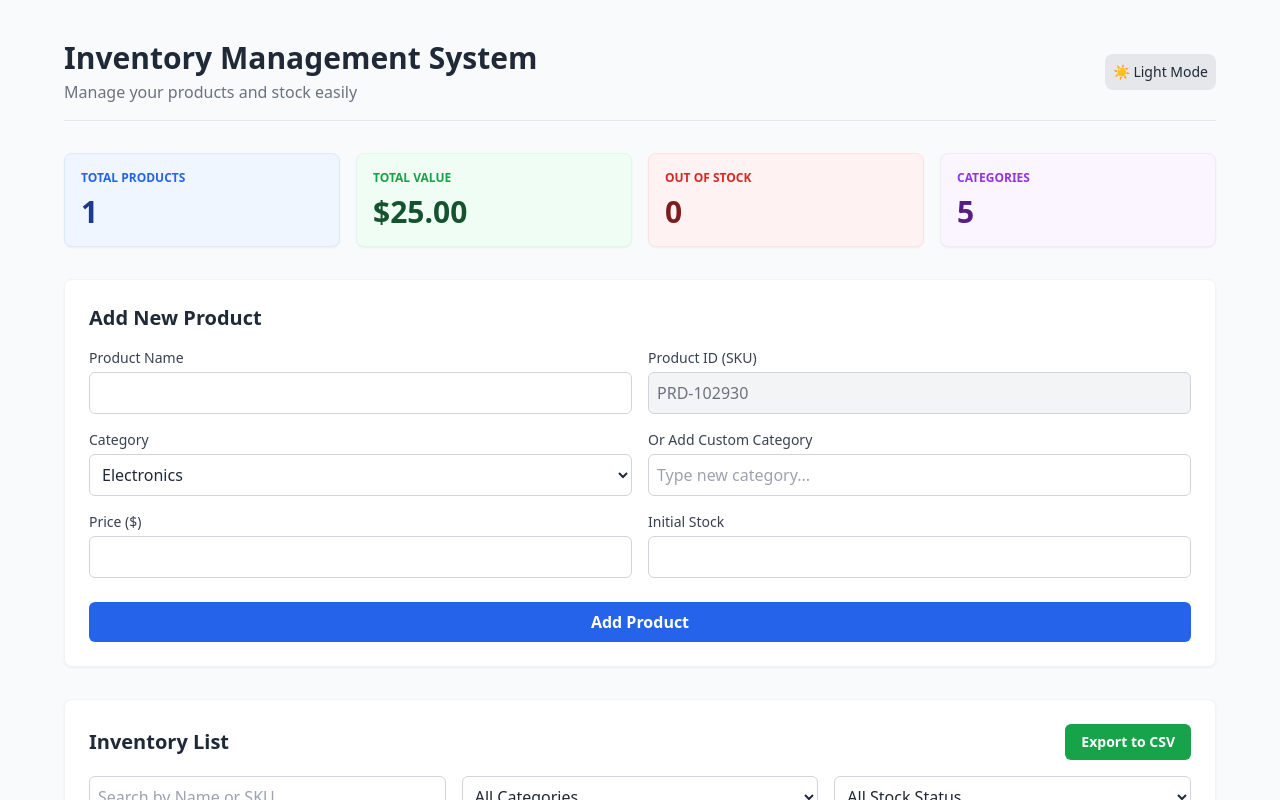
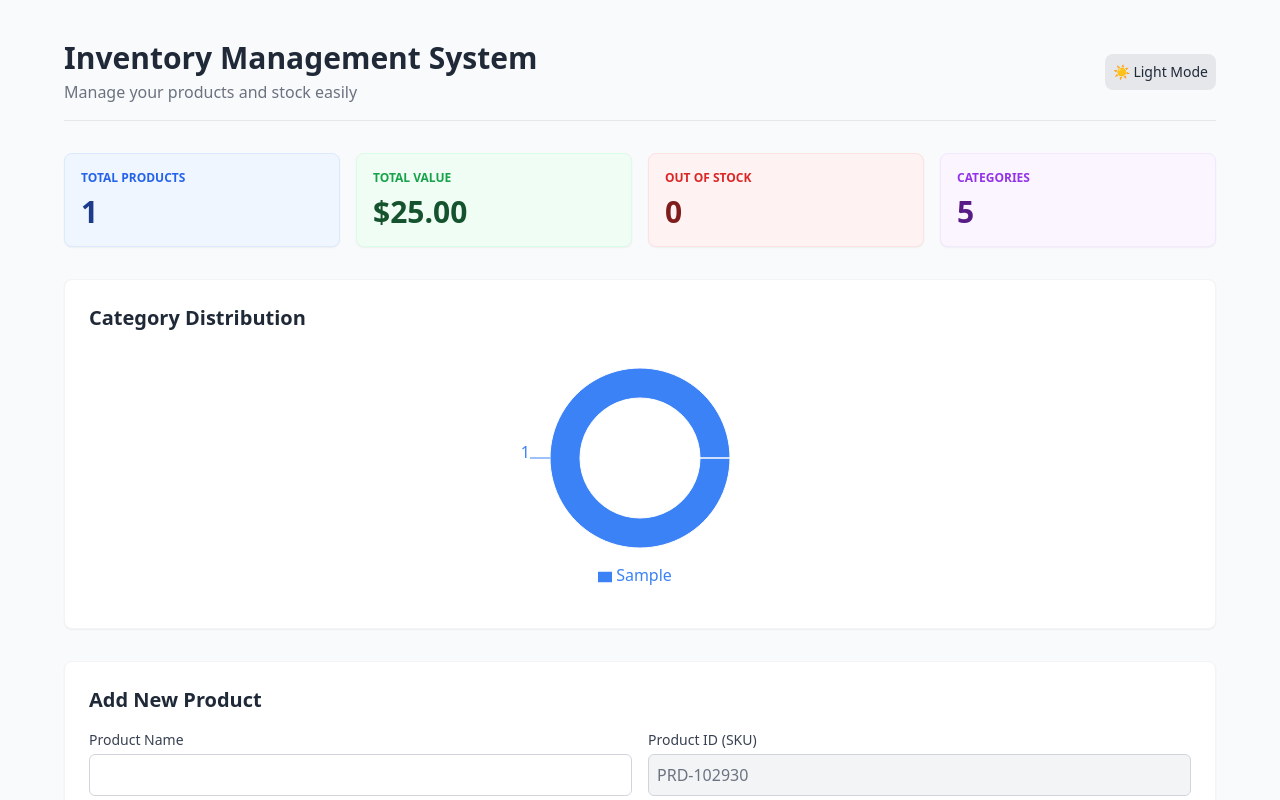
Before and after one commit to nethmith/inventory-system, a React (Vite) app: page / in a window 1280 px wide. Both pictures are taken after typing "Sample", "Sample", "5", "5" into the empty fields and a click on the button "Add Product". Shown: the top 800 px of the page. Built offline with nearby package versions, Linux system fonts and the light colour scheme.

Commit message:
feat(bonus): add analytics pie chart for category distribution

```diff
--- a/package.json
+++ b/package.json
@@ -15,6 +15,7 @@
     "react-dom": "^19.2.6",
     "react-hot-toast": "^2.6.0",
     "react-router-dom": "^7.18.0",
+    "recharts": "^3.8.1",
     "uuid": "^14.0.0",
     "yup": "^1.7.1"
   },
--- a/src/App.jsx
+++ b/src/App.jsx
@@ -3,6 +3,7 @@ import { Toaster } from 'react-hot-toast';
 import DashboardStats from './components/DashboardStats.jsx';
 import ProductForm from './components/ProductForm.jsx';
 import ProductList from './components/ProductList.jsx';
+import AnalyticsChart from './components/AnalyticsChart.jsx';
 
 function App() {
   // Init theme from localStorage
@@ -46,6 +47,7 @@ function App() {
 
         <main>
           <DashboardStats />
+          <AnalyticsChart />
           <ProductForm />
           <ProductList />
         </main>
--- /dev/null
+++ b/src/components/AnalyticsChart.jsx
@@ -0,0 +1,51 @@
+import React from 'react';
+import { PieChart, Pie, Cell, Tooltip, Legend, ResponsiveContainer } from 'recharts';
+import { useInventory } from '../context/InventoryContext';
+
+const COLORS = ['#3B82F6', '#10B981', '#F59E0B', '#EF4444', '#8B5CF6', '#EC4899'];
+
+const AnalyticsChart = () => {
+    const { products, categories } = useInventory();
+
+    // Prepare data: Count products per category
+    const categoryData = categories.map(category => {
+        const count = products.filter(p => p.category === category).length;
+        return { name: category, value: count };
+    }).filter(item => item.value > 0); // Only show categories that have products
+
+    // Don't show chart if no products exist
+    if (products.length === 0) return null;
+
+    return (
+        <div className="bg-white dark:bg-gray-800 p-6 rounded-lg shadow-sm border border-gray-100 dark:border-gray-700 mb-8 transition-colors duration-200">
+            <h2 className="text-xl font-bold text-gray-800 dark:text-white mb-4">Category Distribution</h2>
+
+            <div className="h-64 w-full">
+                <ResponsiveContainer width="100%" height="100%">
+                    <PieChart>
+                        <Pie
+                            data={categoryData}
+                            cx="50%"
+                            cy="50%"
+                            innerRadius={60}
+                            outerRadius={90}
+                            paddingAngle={5}
+                            dataKey="value"
+                            label
+                        >
+                            {categoryData.map((entry, index) => (
+                                <Cell key={`cell-${index}`} fill={COLORS[index % COLORS.length]} />
+                            ))}
+                        </Pie>
+                        <Tooltip
+                            contentStyle={{ borderRadius: '8px', border: 'none', boxShadow: '0 4px 6px -1px rgb(0 0 0 / 0.1)' }}
+                        />
+                        <Legend verticalAlign="bottom" height={36} />
+                    </PieChart>
+                </ResponsiveContainer>
+            </div>
+        </div>
+    );
+};
+
+export default AnalyticsChart;
```
Also changed, not shown: 1 other file (tests, documents, lock files or other folders).
